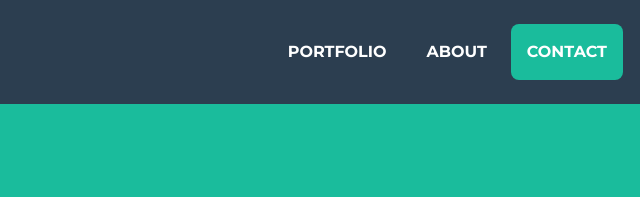
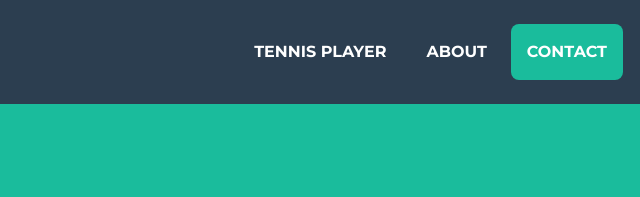
Before and after one commit to hsianghua/Web, a plain HTML site: page mypage/index.html in a window 1280 px wide. Shown: the top 197 px of the page, 571-1211 px from the left. Drawn offline with nearby package versions, Linux system fonts and the light colour scheme.

Commit message:
mypage Web1

```diff
--- a/mypage/index.html
+++ b/mypage/index.html
@@ -27,7 +27,7 @@
                 </button>
                 <div class="collapse navbar-collapse" id="navbarResponsive">
                     <ul class="navbar-nav ms-auto">
-                        <li class="nav-item mx-0 mx-lg-1"><a class="nav-link py-3 px-0 px-lg-3 rounded" href="#portfolio">Portfolio</a></li>
+                        <li class="nav-item mx-0 mx-lg-1"><a class="nav-link py-3 px-0 px-lg-3 rounded" href="#portfolio">Tennis Player</a></li>
                         <li class="nav-item mx-0 mx-lg-1"><a class="nav-link py-3 px-0 px-lg-3 rounded" href="#about">About</a></li>
                         <li class="nav-item mx-0 mx-lg-1"><a class="nav-link py-3 px-0 px-lg-3 rounded" href="#contact">Contact</a></li>
                     </ul>
```
